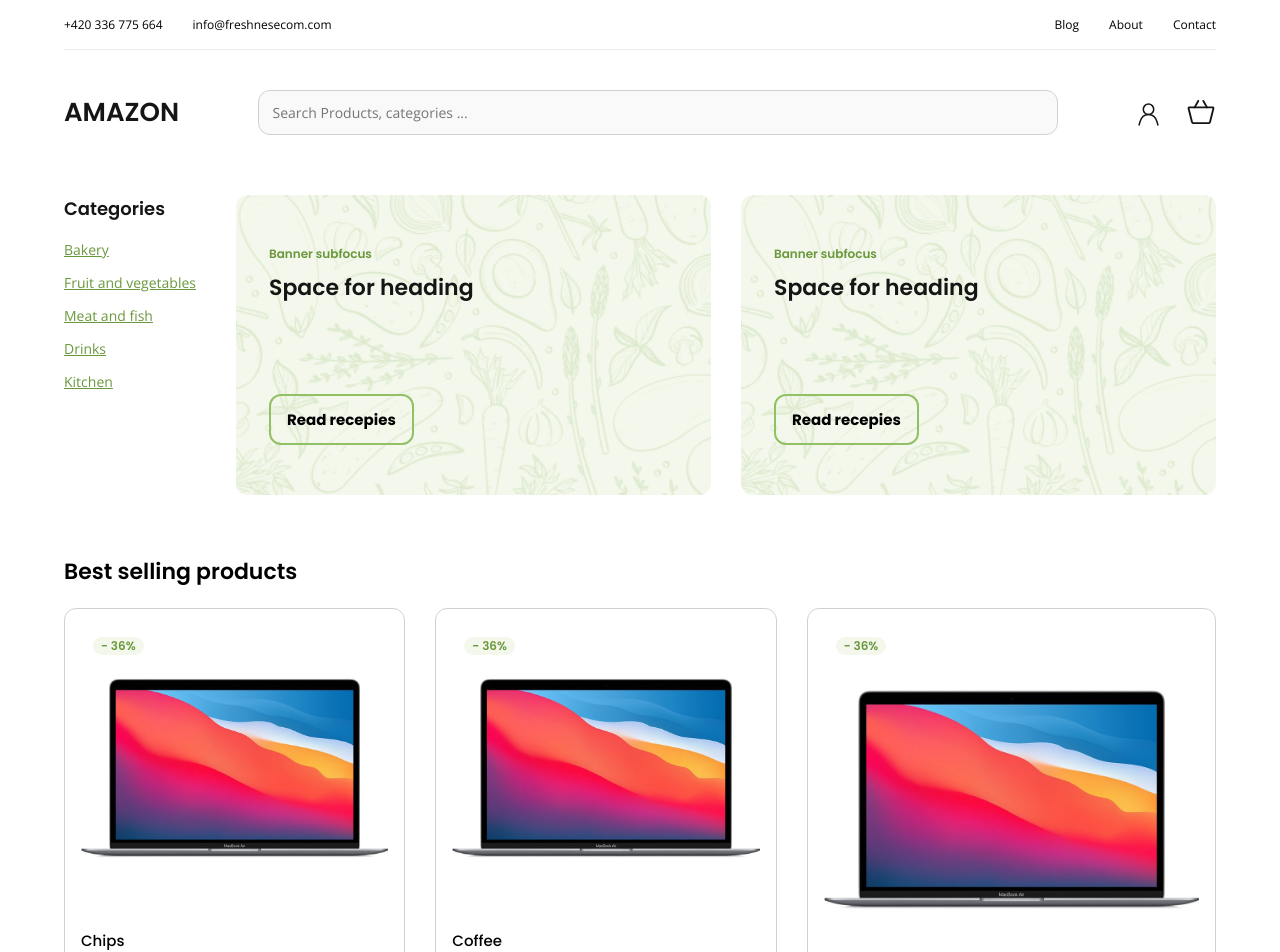
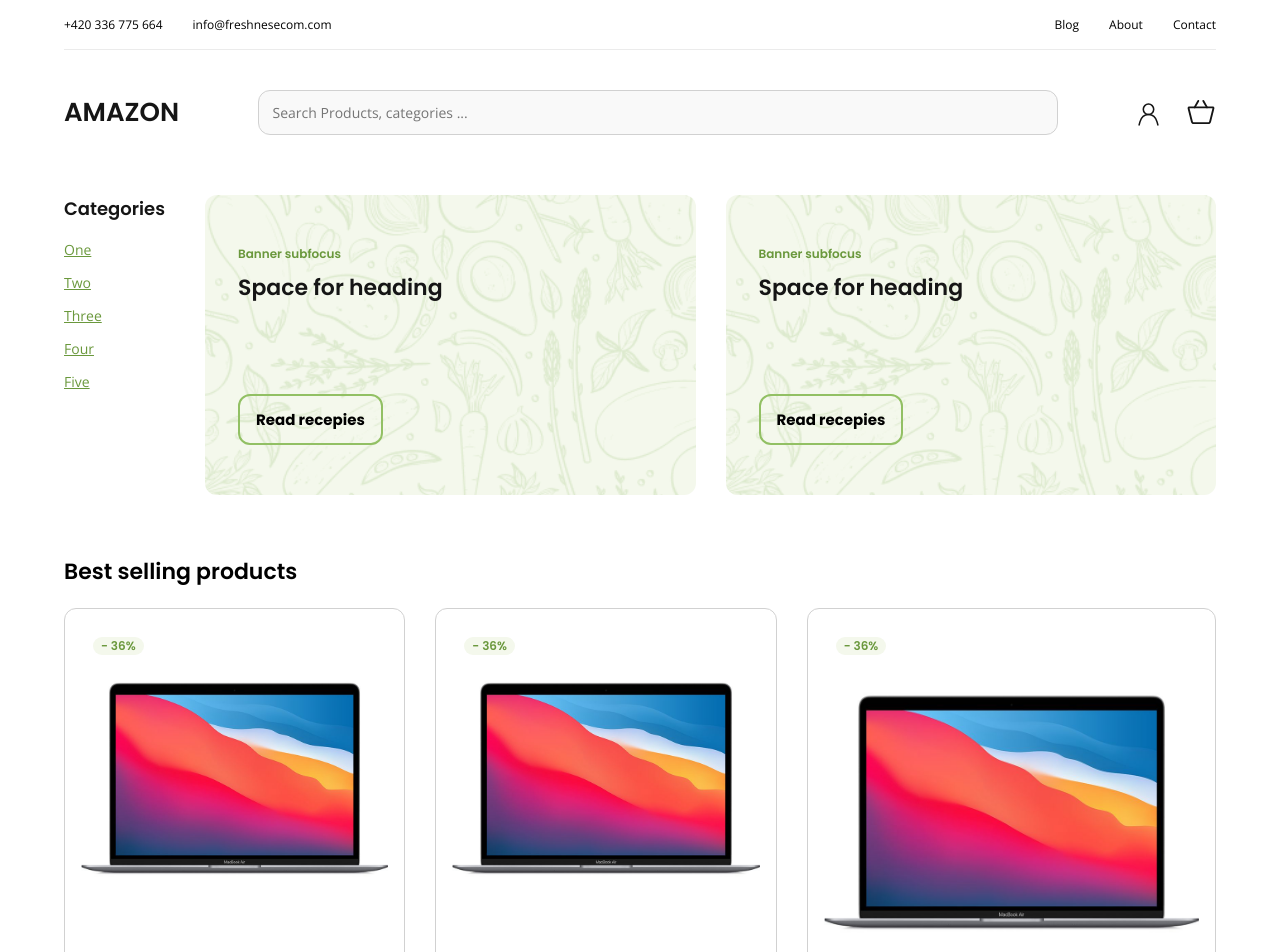
Before and after one commit to devmhb/ecommerce, a Next.js app: page / in a window 1280 px wide. Shown: the top 952 px of the page. Built offline with nearby package versions, Linux system fonts and the light colour scheme.

Commit message:
Change next.config.js and some other changes

```diff
--- a/components/Categories/Categories.js
+++ b/components/Categories/Categories.js
@@ -8,28 +8,28 @@
       <p className={styles.title}>Categories</p>
       <ul className={styles.items}>
         <li className={styles.item}>
-          <Link href="/category/bakery">
-            <a>Bakery</a>
+          <Link href="/category/one">
+            <a>One</a>
           </Link>
         </li>
         <li className={styles.item}>
-          <Link href="/category/fruit">
-            <a>Fruit and vegetables</a>
+          <Link href="/category/two">
+            <a>Two</a>
           </Link>
         </li>
         <li className={styles.item}>
-          <Link href="/category/meatandfish">
-            <a>Meat and fish</a>
+          <Link href="/category/three">
+            <a>Three</a>
           </Link>
         </li>
         <li className={styles.item}>
-          <Link href="/category/drinks">
-            <a>Drinks</a>
+          <Link href="/category/four">
+            <a>Four</a>
           </Link>
         </li>
         <li className={styles.item}>
-          <Link href="/category/kitchen">
-            <a>Kitchen</a>
+          <Link href="/category/five">
+            <a>Five</a>
           </Link>
         </li>
       </ul>
--- a/components/ProductCard/ProductCard.js
+++ b/components/ProductCard/ProductCard.js
@@ -23,8 +23,8 @@
             className={styles.img}
             src="/macbook.jpeg"
             alt="product"
-            width={904}
-            height={840}
+            width={1000}
+            height={1000}
           />
         </div>
         <h3 className={styles.title}>{product.name}</h3>
--- a/components/ProductCard/productCard.module.scss
+++ b/components/ProductCard/productCard.module.scss
@@ -8,6 +8,9 @@
   width: 100%;
   margin-bottom: 1.6rem;
   position: relative;
+  display: flex;
+  flex-flow: column nowrap;
+  align-items: center;
 
   & .img {
     border-radius: 1.2rem;
--- a/components/ProductsContainer/productsContainer.module.scss
+++ b/components/ProductsContainer/productsContainer.module.scss
@@ -2,6 +2,7 @@
   display: flex;
   flex-flow: row wrap;
   justify-content: center;
+  align-items: flex-start;
   gap: 3rem;
   margin-bottom: 6rem;
 }
--- a/next.config.js
+++ b/next.config.js
@@ -0,0 +1,12 @@
+module.exports = {
+    i18n: {
+      locales: ['en-US', 'it'],
+      defaultLocale: 'it',
+      domains: [
+        {
+          domain: 'http://localhost:3000/',
+          defaultLocale: 'it',
+        }
+      ]
+    }
+  }
--- a/pages/category/[category].js
+++ b/pages/category/[category].js
@@ -5,6 +5,7 @@
 import ProductsContainer from "../../components/ProductsContainer/ProductsContainer";
 import Footer from "../../components/Footer/Footer";
 import NavBar from "../../components/NavBar/NavBar";
+import products from "../../products.json";
 
 const Category = () => {
   const router = useRouter();
@@ -25,7 +26,7 @@
             doloremque iste quam.
           </p>
         </header>
-        <ProductsContainer />
+        <ProductsContainer category={category} />
         <Footer />
       </div>
     </>
```
Also changed, not shown: pages/product/[path].js (renamed from pages/product/[pId].js, +11 -13 lines).
